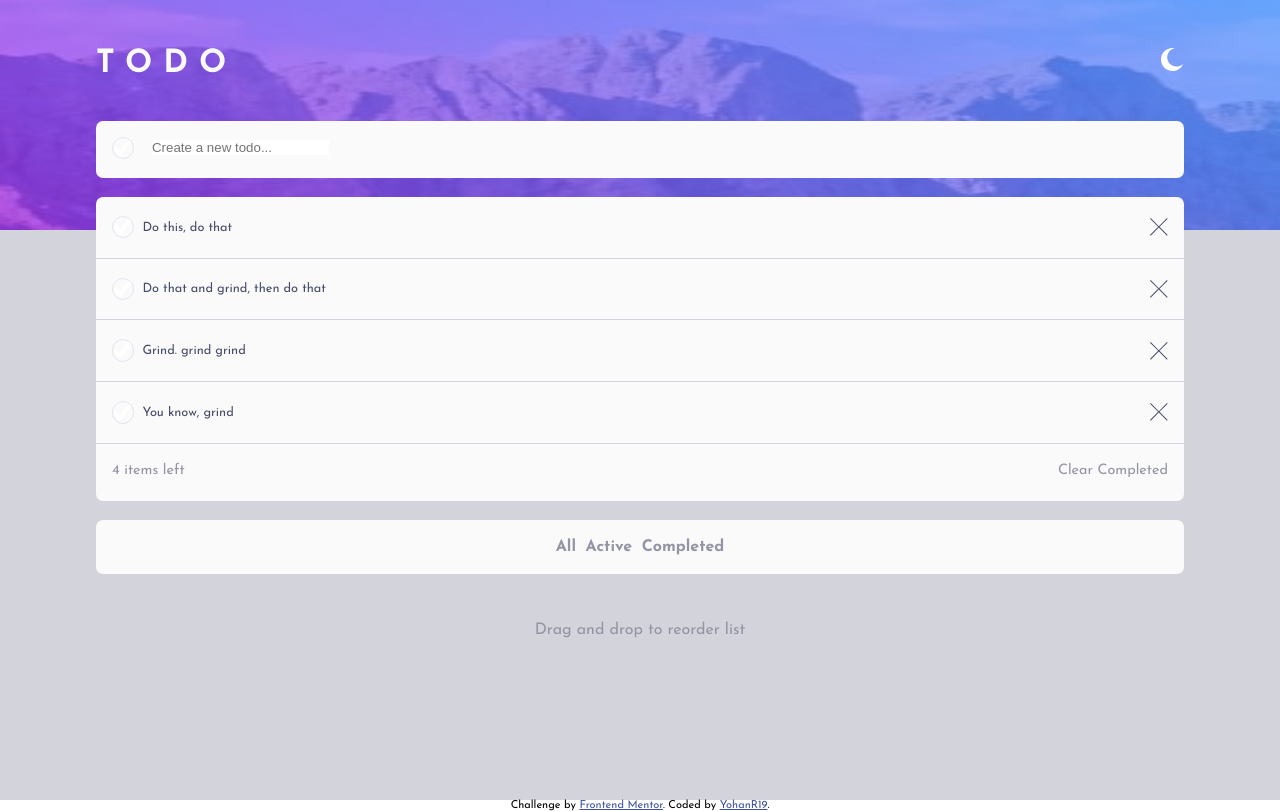
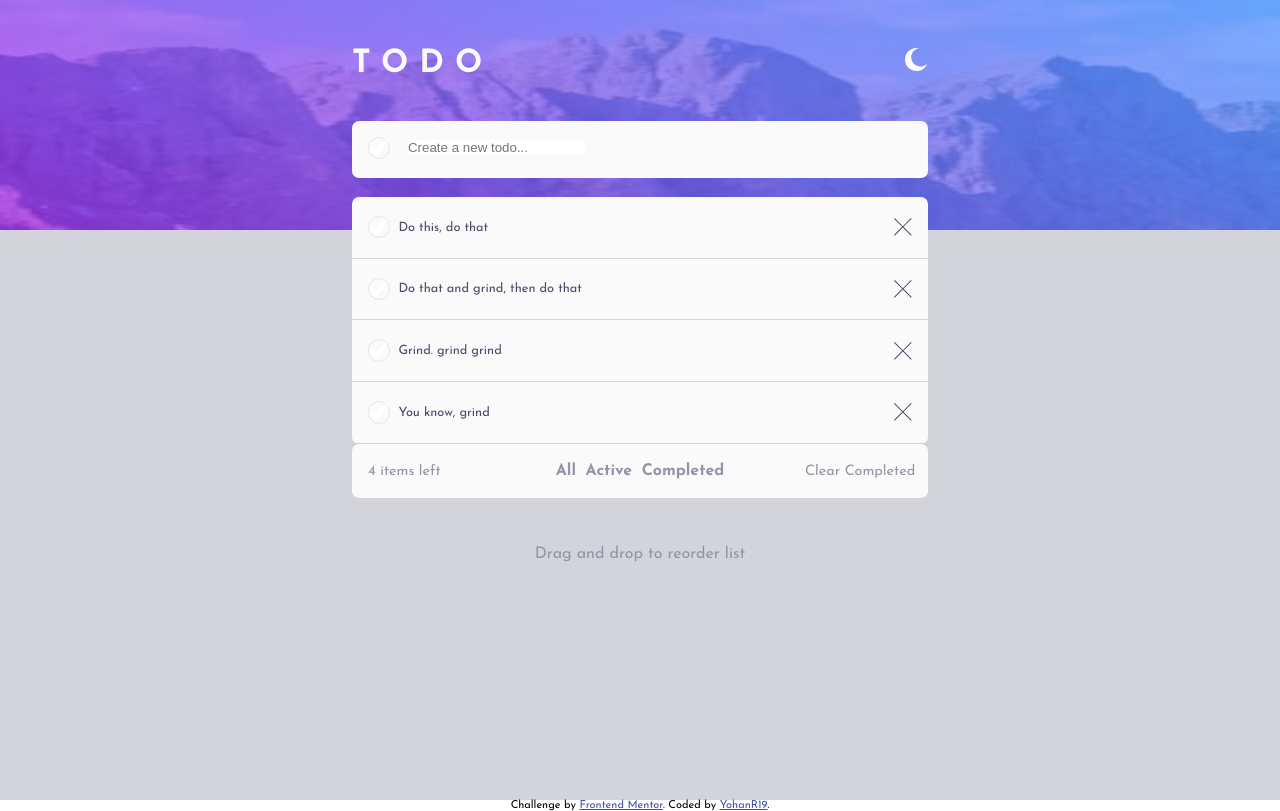
Before and after one commit to Yohanr19/todo-app, a React (Create React App) app: page / in a window 1280 px wide. Built offline with nearby package versions, Linux system fonts and the light colour scheme.

Commit message:
completed desktop stateless design

```diff
--- a/src/App.js
+++ b/src/App.js
@@ -8,12 +8,15 @@ import Options from './Options';
 function App() {
   return (
     <div className="app light-bg">
+      <div className="wrapper">
       <Header />
       <Create />
       <List />
       <Options />
       <p className='instruction'>Drag and drop to reorder list</p>
     </div>
+      </div>
+
   );
 }
 
--- a/src/styles/app.css
+++ b/src/styles/app.css
@@ -2,6 +2,10 @@
         background-size: 100% 230px;
         background-repeat: no-repeat;
         min-height: 100vh;
+}
+.wrapper{
+    width: 85%;
+    margin: 0 auto;
 }
 .light-bg{
     background-image: url(../images/bg-mobile-light.jpg);
@@ -12,8 +16,6 @@
     background-color: var(--DTveryDarkBlue);
 }
 header{
-    width: 85%;
-    margin: 0 auto;
     padding-top: 3rem;
     padding-bottom: 1.4rem;
     display: flex;
@@ -50,8 +52,7 @@ header{
 }
 .card{
     position: relative;
-    width: 85%;
-    margin: 1.15rem auto;
+    margin: 1.15rem 0;
     margin-bottom: 0.5rem;
     background-color: var(--LTveryLightGray);
     border-radius: 7px;
@@ -98,8 +99,7 @@ header{
     padding: 1.2rem 0;
     display: flex;
     justify-content: center;
-    width: 85%;
-    margin: 1.15rem auto;
+    margin: 1.15rem 0;
     background-color: var(--LTveryLightGray);
     border-radius: 7px;
 }
@@ -114,3 +114,22 @@ header{
     text-align: center;
     font-size: 1rem;
 }
+
+@media screen and (min-width: 1000px) {
+        .wrapper {
+            width: 45%;
+        }
+        .list-end{
+            position: absolute;
+            bottom: -3.4rem;
+            width: 95%;
+
+        }
+        .todo-list{
+            padding-bottom: 0;
+            margin-bottom: 0;
+        }
+        .options-container{
+            margin-top: 0;
+        }
+}
```
